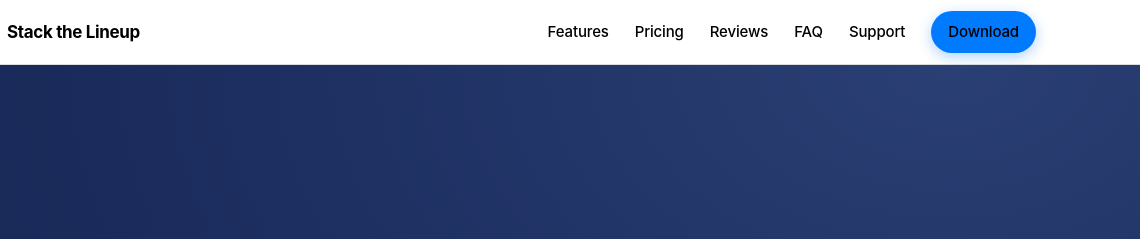
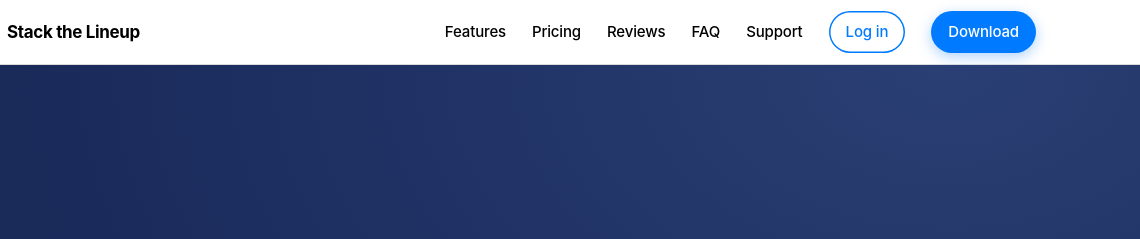
Before and after one commit to daviesn18/stackthelineup.github.io, a plain HTML site: page index.html in a window 1280 px wide. Shown: the top 239 px of the page, 140-1280 px from the left. Drawn offline with Linux system fonts and the light colour scheme.

Commit message:
Add a Log in button to the nav
Every page's nav gets an outlined Log in pill before Download, linking to
app.stackthelineup.com (sign-in when signed out, the coach's teams when
signed in). On phones the nav row was hidden entirely; it now keeps just
Log in. Also fixes the Download pill's text, which .nav-links a had turned
dark on the blue background.

Co-Authored-By: Claude Opus 5.5 <noreply@anthropic.com>

```diff
--- a/assets/site.css
+++ b/assets/site.css
@@ -122,6 +122,12 @@ p { margin: 0; text-wrap: pretty; }
 .btn-ghost:hover { background: rgba(255,255,255,0.2); }
 .btn-light { background: #fff; color: var(--brand-navy); box-shadow: var(--shadow-sm); }
 .btn-sm { padding: 9px 17px; font-size: 14px; }
+/* Secondary pill on a light background: the nav's Log in, beside Download. */
+.btn-outline { background: transparent; color: var(--ios-blue); box-shadow: inset 0 0 0 1.5px var(--ios-blue); }
+.btn-outline:hover { background: rgba(0,122,255,0.08); }
+/* .nav-links a sets the plain links' color; keep the pills' own colors. */
+.nav-links a.btn-outline { color: var(--ios-blue); }
+.nav-links a.btn-primary { color: #fff; }
 
 /* App Store badge button */
 .appstore-btn {
@@ -439,7 +445,8 @@ section { padding: 92px 0; }
   section { padding: 64px 0; }
 }
 @media (max-width: 620px) {
-  .nav-links { display: none; }
+  /* Phones keep only Log in from the nav row (the hero has the App Store badge). */
+  .nav-links > :not(.nav-login) { display: none; }
   .nav-links.compact { display: flex; gap: 14px; }
   body { font-size: 17px; }
 }
--- a/index.html
+++ b/index.html
@@ -77,6 +77,7 @@
       <a href="#reviews">Reviews</a>
       <a href="/faq">FAQ</a>
       <a href="/support">Support</a>
+      <a class="btn btn-outline btn-sm nav-login" href="https://app.stackthelineup.com">Log in</a>
       <a class="btn btn-primary btn-sm" href="https://apps.apple.com/us/app/stack-the-lineup/id6760155245">Download</a>
     </div>
   </nav>
```
Also changed, not shown: faq.html (+1 -0 lines), privacy.html (+1 -0 lines), support.html (+1 -0 lines), terms.html (+1 -0 lines).
